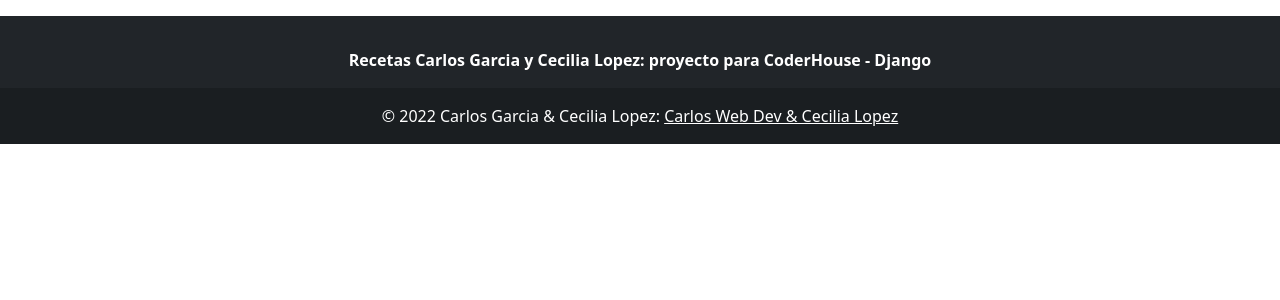
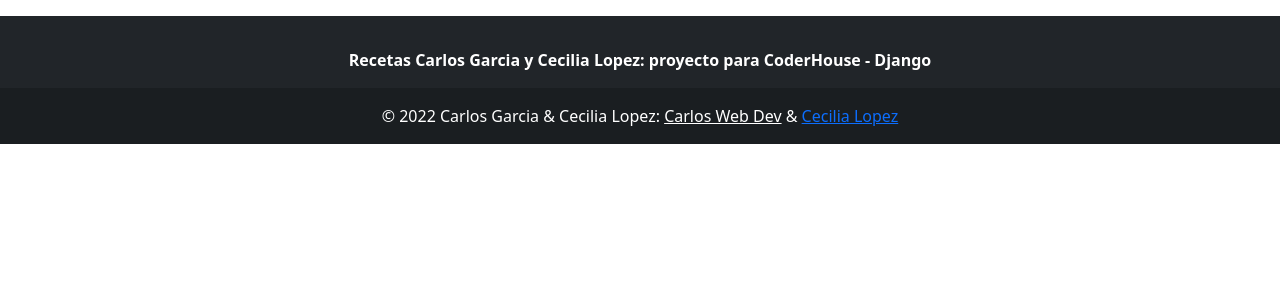
Before and after one commit to CarlosGarciaWeb/Django-recetas, a Django app: page / in a window 1280 px wide. Shown: the part 320-620 px from the top of the page. Run offline with Django 4.2, Linux system fonts and the light colour scheme; data comes from the database, SQL or seed files in the repository; data that the repository does not hold is empty.

Commit message:
add link to cecilia github

```diff
--- a/manage.py
+++ b/manage.py
@@ -3,6 +3,7 @@
 import os
 import sys
 
+# print('Perfecto, pero no puedes ver donde estoy seleccionando, cierto?')
 
 def main():
     """Run administrative tasks."""
--- a/my_app/templates/my_app/base.html
+++ b/my_app/templates/my_app/base.html
@@ -66,7 +66,7 @@
   <!-- Copyright -->
   <div class="text-center p-3" style="background-color: rgba(0, 0, 0, 0.2);">
     © 2022 Carlos Garcia & Cecilia Lopez:
-    <a class="text-white" href="https://github.com/CarlosGarciaWeb">Carlos Web Dev & Cecilia Lopez</a>
+    <a class="text-white" href="https://github.com/CarlosGarciaWeb">Carlos Web Dev</a> & <a href="https://github.com/CeciliaLopezVera">Cecilia Lopez</a>
   </div>
   <!-- Copyright -->
 </footer>
```
